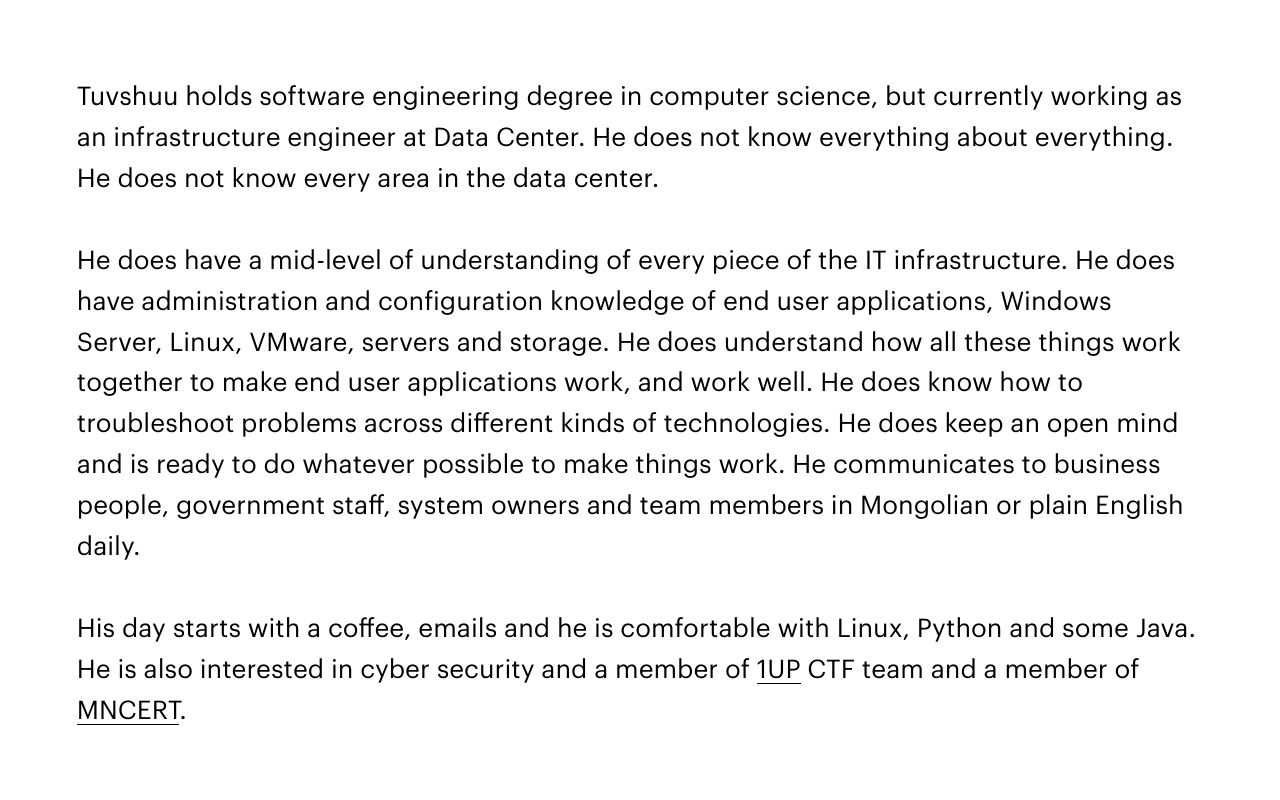
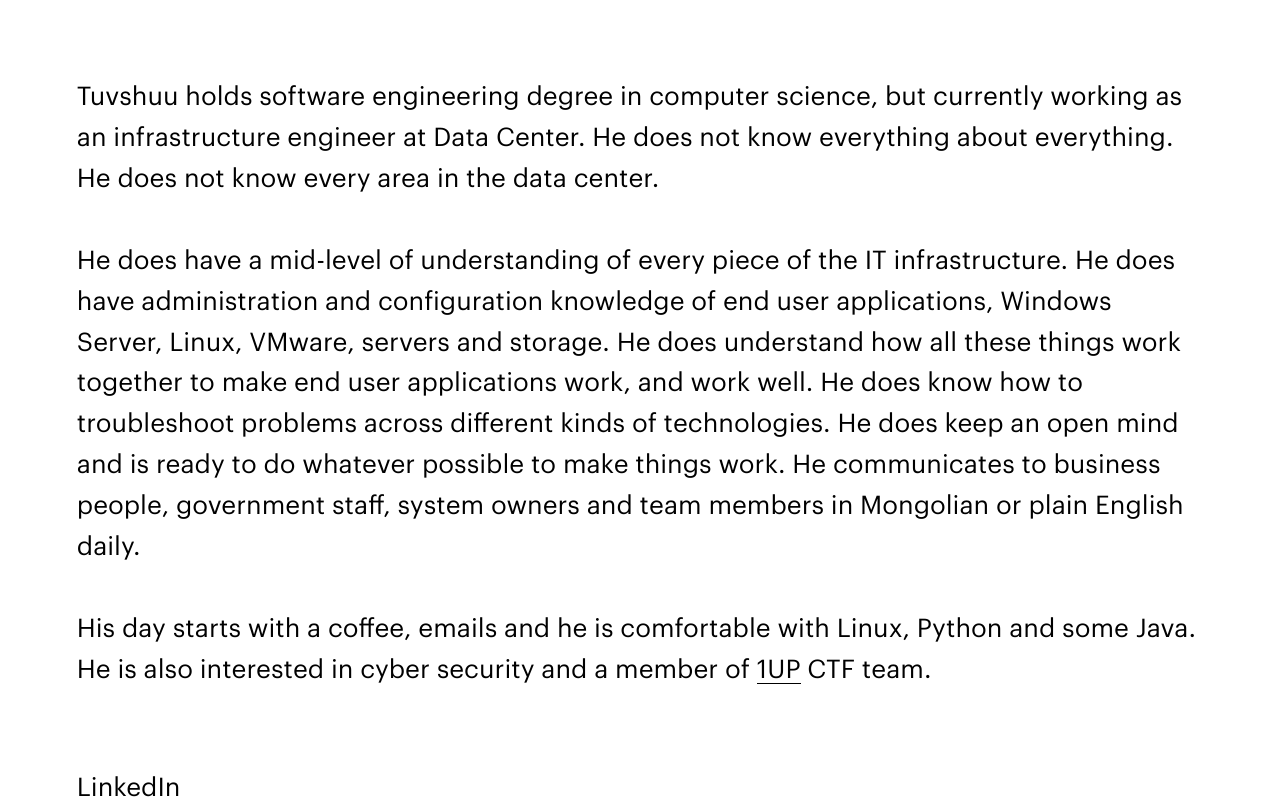
Before and after one commit to tuvshuud/tuvshuud, a plain HTML site: page index.html in a window 1280 px wide. Drawn offline with Linux system fonts and the light colour scheme.

Commit message:
Update index.html

```diff
--- a/index.html
+++ b/index.html
@@ -121,7 +121,7 @@
                     He does keep an open mind and is ready to do whatever possible to make things work. He communicates to business people, government staff, system owners and
                     team members in Mongolian or plain English daily. </br></br>
                     His day starts with a coffee, emails and he is comfortable with Linux, Python and some Java.
-                    He is also interested in cyber security and a member of <a href="https://ctftime.org/team/11598">1UP</a> CTF team and a member of <a href="http://mncert.org">MNCERT</a>.
+                    He is also interested in cyber security and a member of <a href="https://ctftime.org/team/11598">1UP</a> CTF team.
 				</p>
 			</div>
 			<div class="contact">
```
